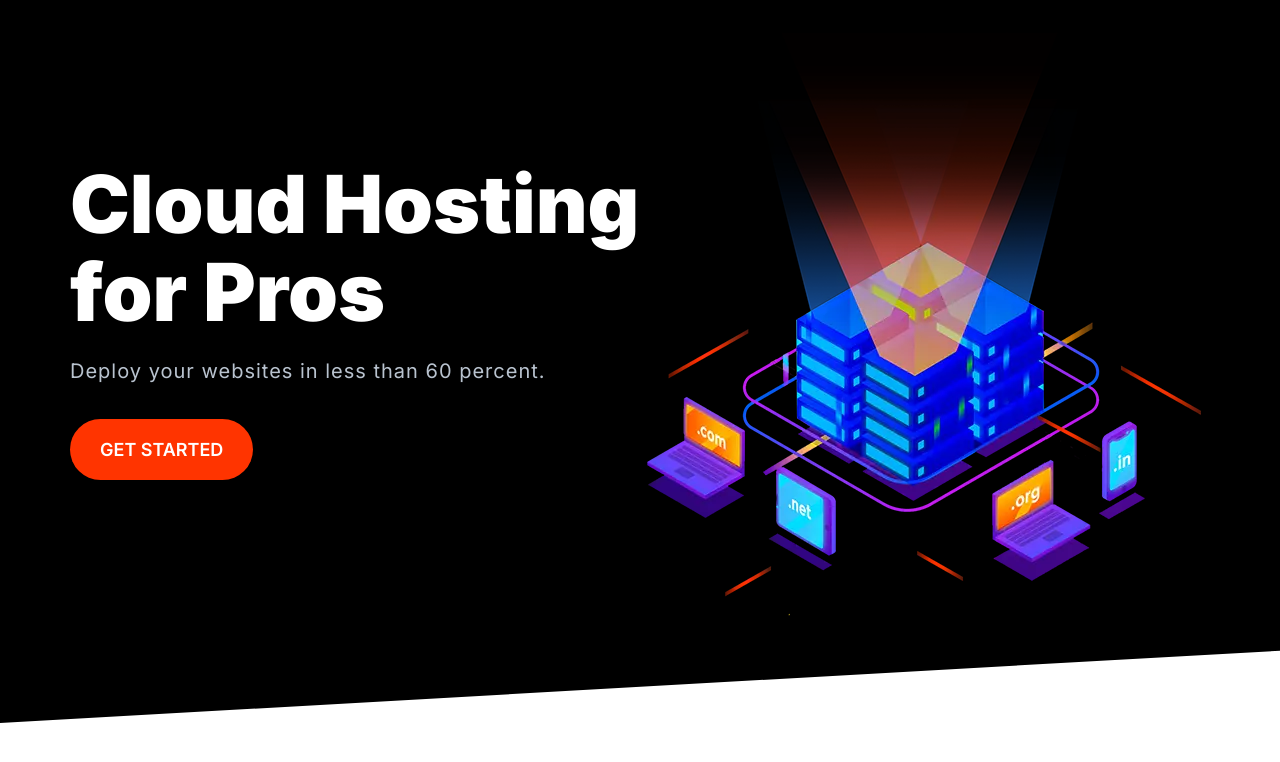
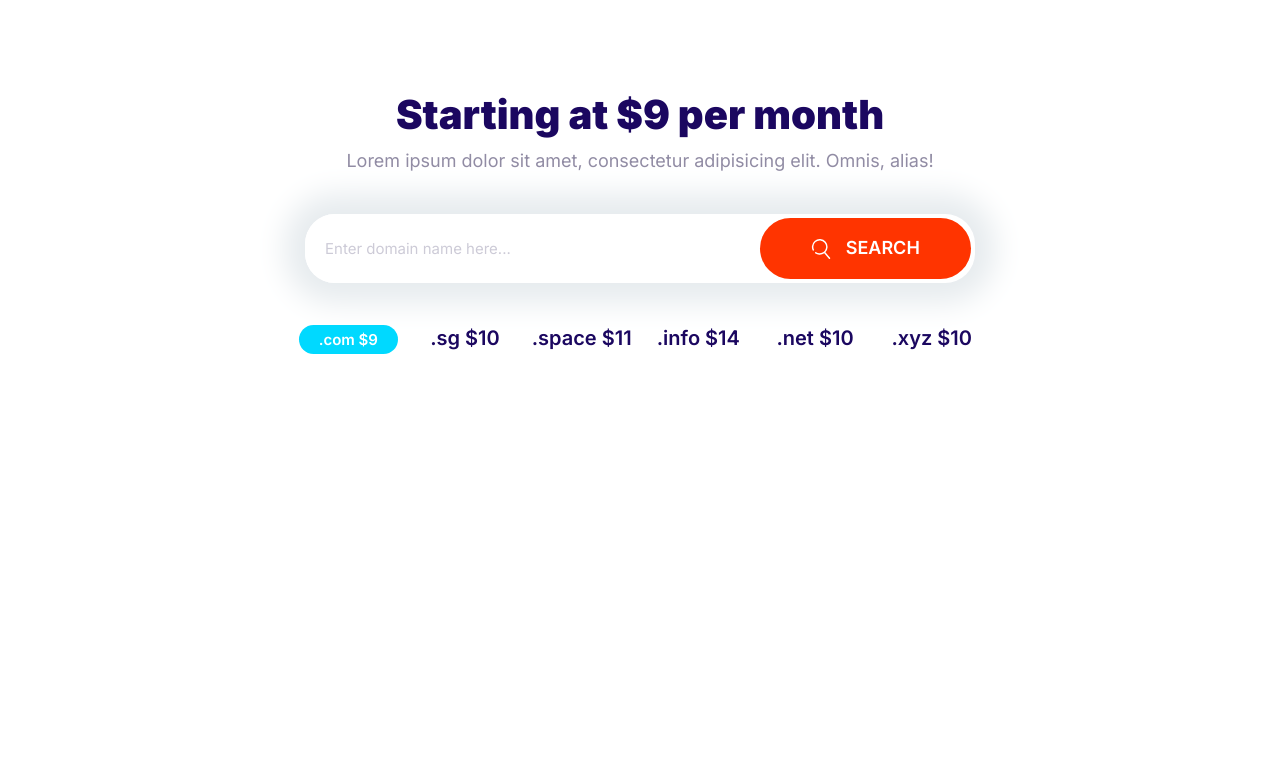
Before and after one commit to Muhammad-Usman-61/Moshify-Clone, a plain HTML site: page index.html in a window 1280 px wide. Drawn offline with Linux system fonts and the light colour scheme.

Commit message:
Build domain block components

```diff
--- a/css/styles.css
+++ b/css/styles.css
@@ -142,7 +142,7 @@ a{
     margin-bottom: 1rem;
 }
 
-@media screen and (min) {
+@media screen and (min-width: 1024px) {
     .list--tick .list__item{
         padding-left: 0;
     }
@@ -190,11 +190,19 @@ a{
     cursor: pointer;
     font-size: 1.8rem;
     font-weight: 600;
+    outline: 0;
     margin: 1rem 0;
-    padding: 2rem 3rem;
+    padding: 2rem 4vw;
     text-align: center;
     text-transform: uppercase;
     white-space: nowrap;
+}
+
+.btn .icon{
+    width: 2rem;
+    height: 2rem;
+    margin-right: 1rem;
+    vertical-align: middle;
 }
 
 .btn--primary{
@@ -233,7 +241,7 @@ a{
 
 .btn--block{
     width: 100%;
-    display: block;
+    display: inline-block;
 }
 
 .btn--stretched{
@@ -261,13 +269,6 @@ a{
 ::placeholder{
     color: #cdcbd7;
 }
-
-@media screen and (min-width: 1024px) {
-    .input{
-        font-size: 1.5rem;
-    }
-}
-
 /* Input Group */
 
 .input-group{
@@ -279,12 +280,21 @@ a{
 .input-group .input{
     border: 0;
     flex-grow: 1;
-    padding: 1.5rem 1rem;
+    padding: 1.5rem 2rem;
+    width: 0;
 }
 
 .input-group .btn{
     margin: 4px;
 }
+
+
+@media screen and (min-width: 1024px) {
+    .input{
+        font-size: 1.5rem;
+    }
+}
+
 
 /* Cards */
 .card{
@@ -372,7 +382,7 @@ a{
 }
 
 .media__title{
-    margin-top: 0%;
+    margin-top: 0;
 }
 
 .media__body{
@@ -409,7 +419,7 @@ a{
 .quote__company{
     color: var(--color-headings);
     font-style: normal;
-    opacity: .4;
+    opacity: 0.4;
     font-size: 2rem;
 }
 
@@ -488,7 +498,6 @@ a{
 /* Testimonials */
 .testimonial{
     padding: 3rem;
-    overflow: visible;
 }
 
 .testimonial__image{
@@ -506,6 +515,10 @@ a{
 }
 
 @media screen and (min-width: 768px) {
+    .testimonial__image{
+        margin: 0;
+    }
+
     .testimonial .quote,
     .testimonial .quote__author{
         font-size: 2.4rem;
@@ -670,3 +683,28 @@ a{
         align-self: center;
     }
 }
+
+/* Domain Block */
+.block-domain .input-group{
+    box-shadow: 0 0 30px 20px #e6ebee;
+    border: 0;
+    margin: 4rem auto;
+    max-width: 670px;
+}
+
+.block-domain__prices{
+    display: grid;
+    grid-template-columns: repeat(2, 1fr);
+    grid-template-rows: repeat(2, 6rem);
+    font-size: 2rem;
+    font-weight: 600;
+    justify-items: center;
+    max-width: 700px;
+    margin: 0 auto;
+}
+
+@media screen and (min-width: 768px) {
+    .block-domain__prices{
+        grid-template-columns: repeat(auto-fit, minmax(10rem, 1fr));
+    }
+}
--- a/index.html
+++ b/index.html
@@ -19,27 +19,35 @@
     <link rel="stylesheet" href="./css/styles.css" />
   </head>
   <body>
-    <section class="block block--dark block--skewed-left hero">
-      <div class="container grid grid--1x2">
-        <header class="block__header hero__content">
-          <h1 class="block__heading">Cloud Hosting for Pros</h1>
-          <p class="hero__tagline">
-            Deploy your websites in less than 60 percent.
-          </p>
-          <a href="" class="btn btn--accent btn--streched">Get Started</a>
-        </header>
-        <picture>
-          <source
-            type="image/webp"
-            srcset="images/banner.webp 1x, images/banner@2x.webp 2x"
-          />
-          <source
-            type="image/png"
-            srcset="images/banner.png 1x, images/banner@2x.png 2x"
-          />
-          <img class="hero__image" src="images/banner.png" alt="" />
-        </picture>
+    <section class="block container block-domain">
+      <header class="block__header">
+        <h2>Starting at $9 per month</h2>
+        <p>
+          Lorem ipsum dolor sit amet, consectetur adipisicing elit. Omnis,
+          alias!
+        </p>
+      </header>
+      <div class="input-group">
+        <input
+          type="text"
+          class="input"
+          placeholder="Enter domain name here..."
+        />
+        <button class="btn btn--accent">
+          <svg class="icon icon--white">
+            <use xlink:href="images/sprite.svg#search"></use>
+          </svg>
+          Search
+        </button>
       </div>
+      <ul class="list block-domain__prices">
+        <li><span class="badge badge--secondary">.com $9</span></li>
+        <li>.sg $10</li>
+        <li>.space $11</li>
+        <li>.info $14</li>
+        <li>.net $10</li>
+        <li>.xyz $10</li>
+      </ul>
     </section>
     <script src="./js/main.js"></script>
   </body>
```
Also changed, not shown: components/domain-block.html (added, +25 -0 lines).
